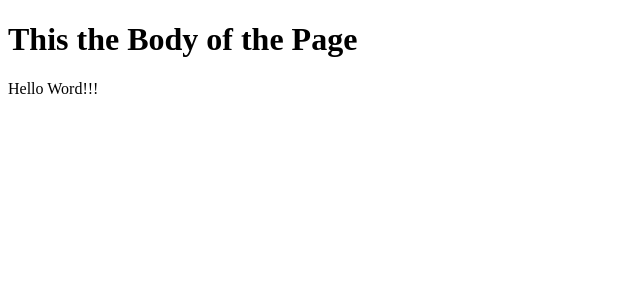
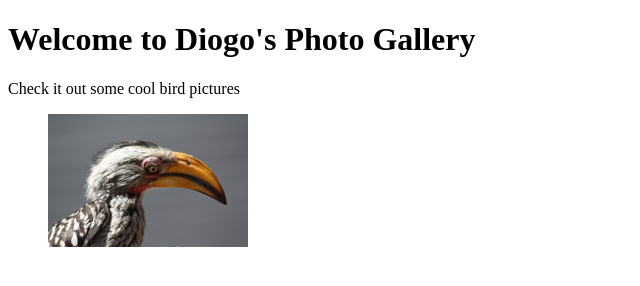
Before and after one commit to cabraldiogo/dws1, a plain HTML site: page cabral-diogo-images/gallery.html in a window 1280 px wide. Shown: the whole page, without its empty margins (0-640 px from the left). Drawn offline with Linux system fonts and the light colour scheme.

Commit message:
added the first image code

```diff
--- a/cabral-diogo-images/gallery.html
+++ b/cabral-diogo-images/gallery.html
@@ -3,10 +3,16 @@
 
 	<head>
 		<meta charset="utf-8"/>
-		<title>This is the Title of...</title>
+		<title>Diogo Photo Gallery</title>
 	</head>
 	<body>
-		<h1>This the Body of the Page</h1>
-		<p>Hello Word!!!</p>
+		<h1>Welcome to Diogo's Photo Gallery</h1>
+		<p>Check it out some cool bird pictures</p>
+
+		<figure>
+		<img src="images/tn-bird1.jpg" alt="" title="" >
+		<figcaption></figcaption>
+
+		</figure>
 	</body>
 </html>
```
